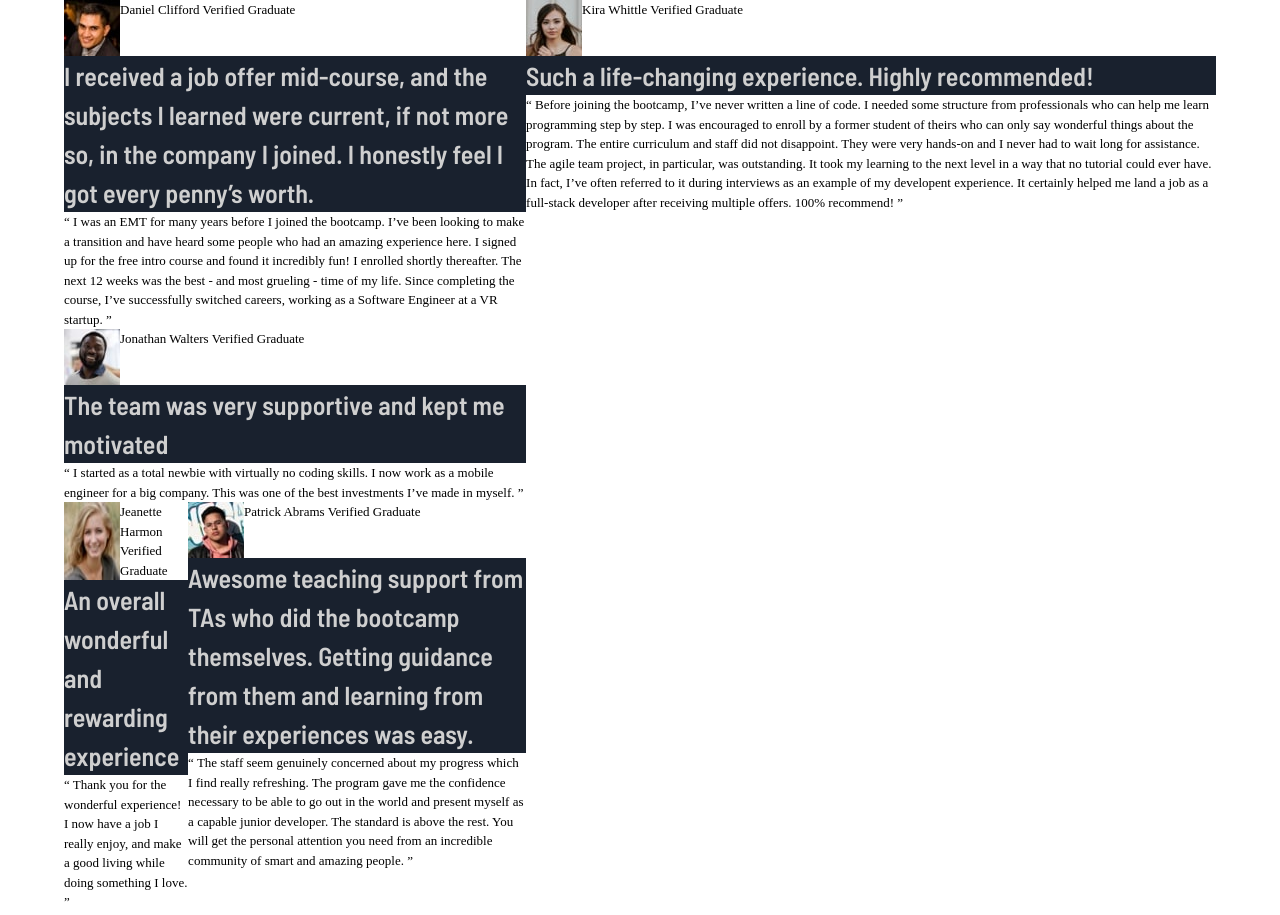
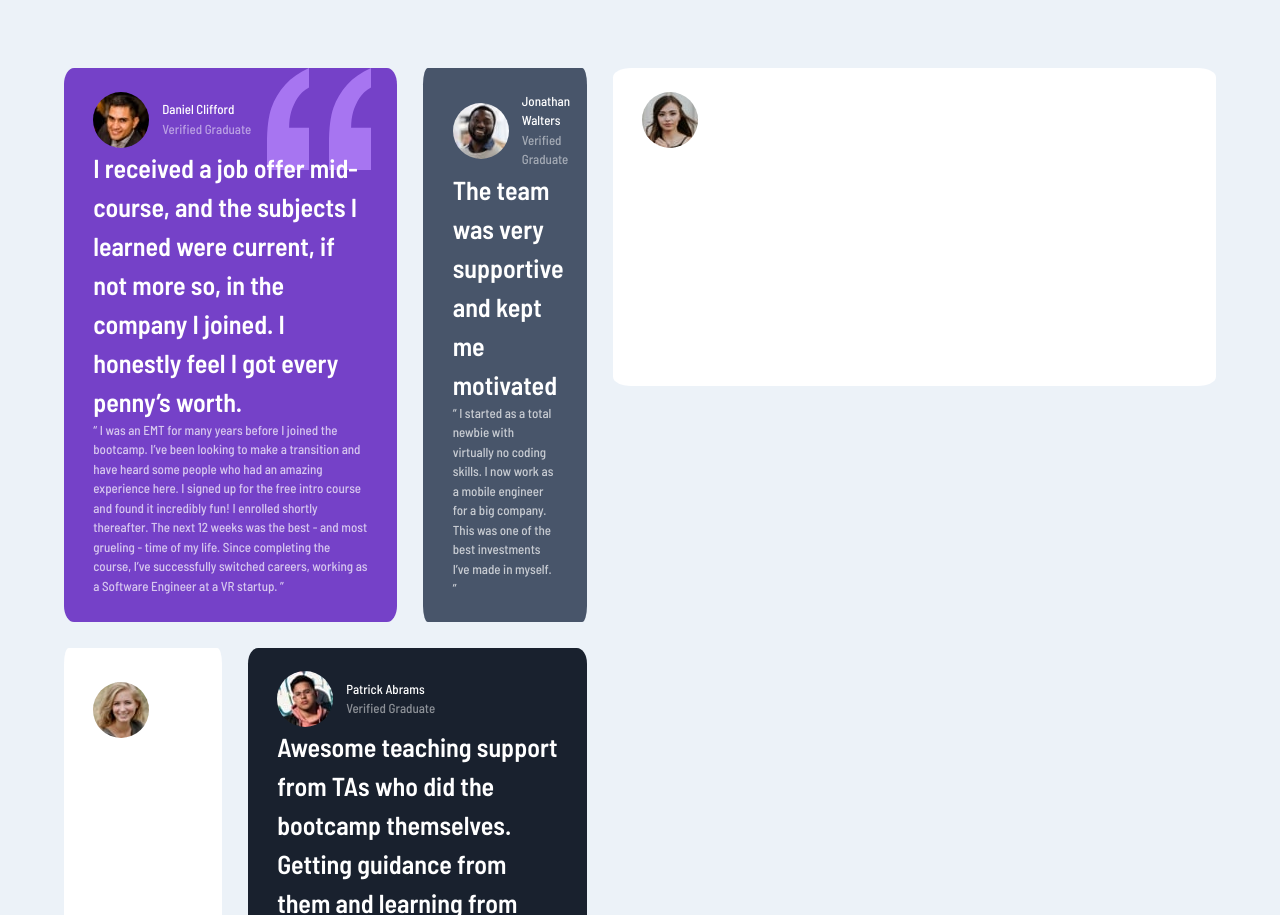
Before and after one commit to JuanMartinRivas/testimonials-grid-section-main, a website built with Parcel: page index.html in a window 1280 px wide. Shown: the top 915 px of the page. Built offline with nearby package versions, Linux system fonts and the light colour scheme.

Commit message:
Half Styling main section

```diff
--- /dev/null
+++ b/app/scss/_cards-bkg.scss
@@ -0,0 +1,24 @@
+main {
+    #daniel {
+        background-color: $moderate-violet;
+        background-image: url('../../images/bg-pattern-quotation.svg');
+        background-repeat: no-repeat;
+        background-position: top right 2em;
+    }
+
+    #jonathan {
+        background-color: $very-dark-grayish-blue;
+    }
+
+    #jeanette {
+        background-color: #FFF;
+    }
+
+    #patrick {
+        background-color: $very-dark-blackish-blue;
+    }
+
+    #kira {
+        background-color: #FFF;
+    }
+}
--- a/app/scss/_global.scss
+++ b/app/scss/_global.scss
@@ -2,9 +2,8 @@ html {
   font-size: 13px;
 }
 
-h1 {
-  background-color: $very-dark-blackish-blue;
-  color: $light-gray;
+body {
+  background-color: $light-grayish-blue;
   font-family: 'Barlow Semi Condensed', sans-serif;
 }
 
@@ -17,6 +16,8 @@ h1 {
 .row {
   display: flex;
   flex-direction: column;
+  gap: 2em;
+  margin-bottom: 2em;
 
   @media(min-width: 900px) {
     flex-direction: row;
--- /dev/null
+++ b/app/scss/_main.scss
@@ -0,0 +1,37 @@
+main {
+    margin-top: 5.25em;
+
+    .card {
+        border-radius: 3%;
+        overflow: hidden;
+        padding: 1.8em 2.25em;
+
+        .card-head,
+        .card-text {
+            color: #FFF;
+        }
+
+        .card-text {
+            opacity: 70%;
+        }
+
+        .user-info {
+            display: flex;
+            align-items: center;
+            gap: 1em;
+
+            img {
+                border-radius: 100%;
+            }
+
+            .user-name,
+            .verified-graduate {
+                color: #FFF;
+            }
+
+            .verified-graduate {
+                opacity: 50%;
+            }
+        }
+    }
+}
--- a/app/scss/style.scss
+++ b/app/scss/style.scss
@@ -4,3 +4,5 @@
 @import 'reset';
 @import 'global';
 //Modules
+@import 'main';
+@import 'cards-bkg';
--- a/index.html
+++ b/index.html
@@ -5,8 +5,8 @@
   <meta charset="utf-8" />
   <meta name="viewport" content="width=device-width, initial-scale=1.0">
   <title>Frontend Mentor | Testimonials grid section</title>
+  <link rel="icon" type="image/png" sizes="32x32" href="./images/favicon-32x32.png">
   <link rel="stylesheet" href="./app/scss/style.scss" />
-  <link rel="icon" type="image/png" sizes="32x32" href="./images/favicon-32x32.png">
   <script type="module" src="./app/js/app.js"></script>
 </head>
 
@@ -16,10 +16,10 @@
       <div class="col">
         <div class="row">
           <div class="card" id="daniel">
-            <div class="user-info row">
+            <div class="user-info">
               <img src="./images/image-daniel.jpg" alt="Picture of Daniel Clifford">
               <div class="info-container">
-                <span class="user-name">Daniel Clifford</span>
+                <span class="user-name">Daniel Clifford</span><br>
                 <span class="verified-graduate">Verified Graduate</span>
               </div>
             </div>
@@ -34,12 +34,11 @@
               the course, I’ve successfully switched careers, working as a Software Engineer at a VR startup. ”
             </p>
           </div>
-        </div>
           <div class="card" id="jonathan">
-          <div class="user-info row">
+            <div class="user-info">
               <img src="./images/image-jonathan.jpg" alt="Picture of Daniel Clifford">
               <div class="info-container">
-              <span class="user-name">Jonathan Walters</span>
+                <span class="user-name">Jonathan Walters</span><br>
                 <span class="verified-graduate">Verified Graduate</span>
               </div>
             </div>
@@ -51,12 +50,13 @@
               for a big company. This was one of the best investments I’ve made in myself. ”
             </p>
           </div>
+        </div>
         <div class="row">
           <div class="card" id="jeanette">
-            <div class="user-info row">
+            <div class="user-info">
               <img src="./images/image-jeanette.jpg" alt="Picture of Daniel Clifford">
               <div class="info-container">
-                <span class="user-name">Jeanette Harmon</span>
+                <span class="user-name">Jeanette Harmon</span><br>
                 <span class="verified-graduate">Verified Graduate</span>
               </div>
             </div>
@@ -69,10 +69,10 @@
             </p>
           </div>
           <div class="card" id="patrick">
-            <div class="user-info row">
+            <div class="user-info">
               <img src="./images/image-patrick.jpg" alt="Picture of Daniel Clifford">
               <div class="info-container">
-                <span class="user-name">Patrick Abrams</span>
+                <span class="user-name">Patrick Abrams</span><br>
                 <span class="verified-graduate">Verified Graduate</span>
               </div>
             </div>
@@ -92,10 +92,10 @@
       </div>
       <div class="col">
         <div class="card" id="kira">
-          <div class="user-info row">
+          <div class="user-info">
             <img src="./images/image-kira.jpg" alt="Picture of Daniel Clifford">
             <div class="info-container">
-              <span class="user-name">Kira Whittle</span>
+              <span class="user-name">Kira Whittle</span><br>
               <span class="verified-graduate">Verified Graduate</span>
             </div>
           </div>
```
Lines whose indentation alone changed are shown as unchanged.
